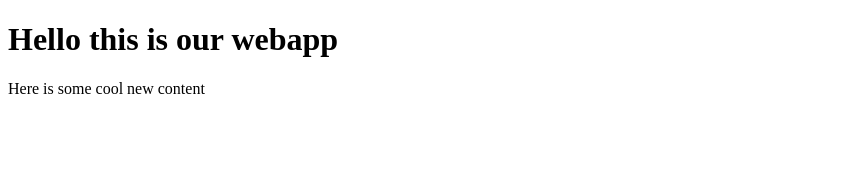
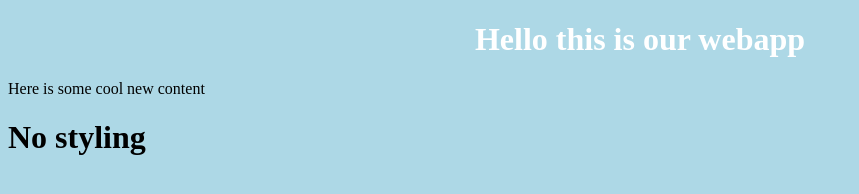
Before and after one commit to agho1itu/TID_group2_rep, a plain HTML site: page index.html in a window 1280 px wide. Shown: the whole page, without its empty margins (0-859 px from the left). Drawn offline with Linux system fonts and the light colour scheme.

Commit message:
Adding a stylesheet and updating index.html

```diff
--- a/index.html
+++ b/index.html
@@ -5,9 +5,12 @@
     <meta http-equiv="X-UA-Compatible" content="IE=edge">
     <meta name="viewport" content="width=device-width, initial-scale=1.0">
     <title>Document</title>
+    <link rel="stylesheet" type="text/css" href="style.css">
 </head>
 <body>
-    <h1> Hello this is our webapp</h1>
+    <h1 class="MainHeader"> Hello this is our webapp</h1>
     <p>Here is some cool new content</p>
+
+    <h1>No styling</h1>
 </body>
 </html>
--- /dev/null
+++ b/style.css
@@ -0,0 +1,8 @@
+body{
+    background-color: lightblue;
+}
+
+.MainHeader {
+    color: white;
+    text-align: center;
+}
```
